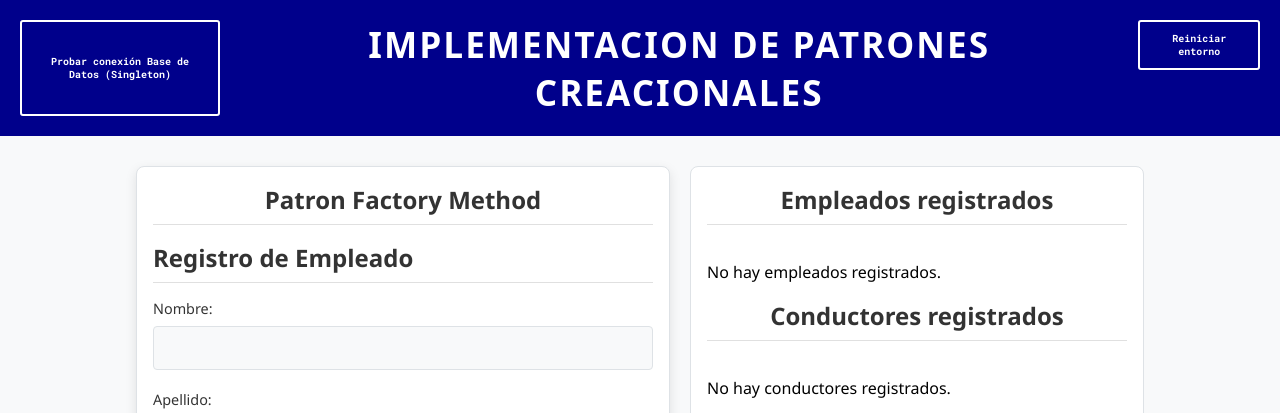
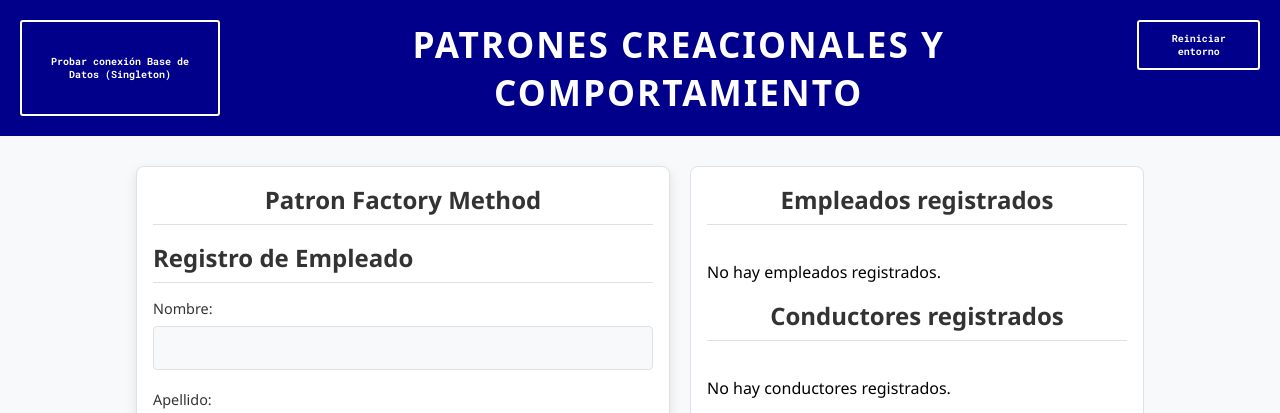
Before and after one commit to JuanPZ28/PATRONES_CREACIONALES_IMPLEMENTACI-N, a Flask app: page / in a window 1280 px wide. Shown: the top 413 px of the page. Run offline with Flask 3, Linux system fonts and the light colour scheme.

Commit message:
TITULOS CMABIADOS

```diff
--- a/templates/index.html
+++ b/templates/index.html
@@ -4,7 +4,7 @@
   <link rel="icon" type="image/png" href="/static/images/3d-city-bus-front-view-isolate-on-transparency-background-png.png">
   <meta charset="utf-8" />
   <meta name="viewport" content="width=device-width,initial-scale=1" />
-  <title>Patrones creacionales</title>
+  <title>Patrones creacionales y de comportamiento</title>
   <link rel="preconnect" href="https://fonts.googleapis.com">
 <link rel="preconnect" href="https://fonts.gstatic.com" crossorigin>
     <link href="https://fonts.googleapis.com/css2?family=Roboto+Mono:ital,wght@0,100..700;1,100..700&display=swap" rel="stylesheet">
@@ -15,7 +15,7 @@
 <body class="pipboy">
   <header class="hud">
     <button onclick="singleton()" style="font-size: 10px;"> Probar conexión Base de Datos (Singleton) </button>
-    <h1>IMPLEMENTACION DE PATRONES CREACIONALES</h1>
+    <h1>PATRONES CREACIONALES Y COMPORTAMIENTO</h1>
     <form action="/reboot" method="POST">
         <button type="submit" style="font-size: 10px;">
             Reiniciar entorno
```
